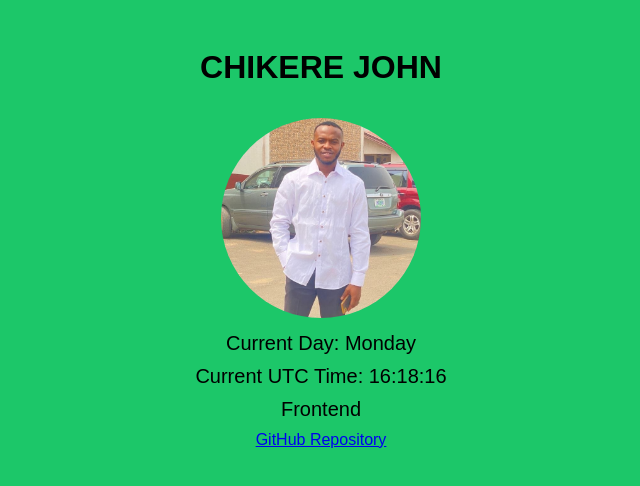
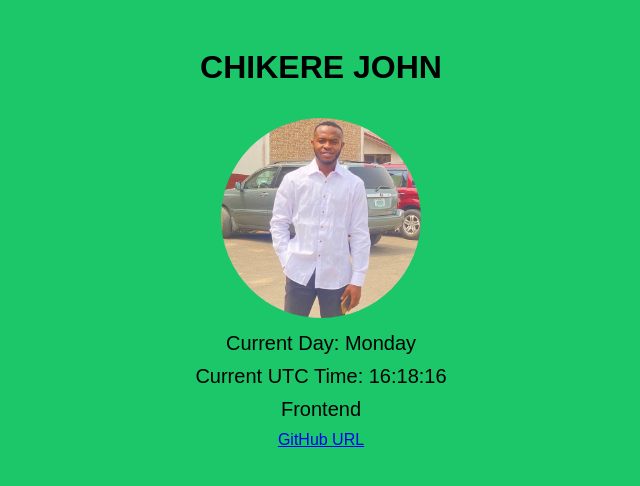
Before and after one commit to Chikere4sure/HNGx1, a plain HTML site: page index.html in a window 1280 px wide. Shown: the full height of the page, 319-959 px from the left. Drawn offline with Linux system fonts and the light colour scheme.

Commit message:
Update index.html

```diff
--- a/index.html
+++ b/index.html
@@ -13,7 +13,7 @@
         <p data-testid="currentDayOfTheWeek"></p>
         <p data-testid="currentUTCTime"></p>
         <p data-testid="myTrack">Frontend</p>
-        <a href="https://github.com/Chikere4sure/HNGx1" data-testid="githubURL">GitHub Repository</a>
+        <a href="https://github.com/Chikere4sure/HNGx1" data-testid="githubURL">GitHub URL</a>
     </div>
     <script src="script.js"></script>
 </body>
```
